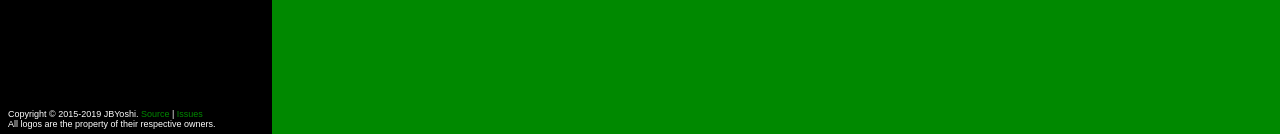
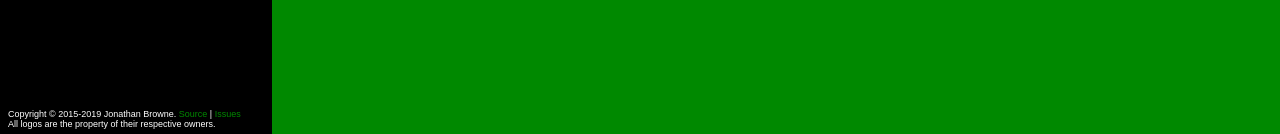
Before and after one commit to JBYoshi/jbyoshi.github.io, a Jekyll site: the page built from index.html, in a window 1280 px wide. Shown: the part 763-897 px from the top of the page. Built offline with Jekyll 4.4.1, drawn with Linux system fonts in a browser that asks for light colours.

Commit message:
Less hardcoding.

```diff
--- a/_config.yml
+++ b/_config.yml
@@ -19,4 +19,4 @@
 kramdown:
   header_offset: 1
 title: jbyoshi.github.io
-author: JBYoshi
+author: Jonathan Browne
--- a/_layouts/base.html
+++ b/_layouts/base.html
@@ -6,10 +6,9 @@
 
         <title>{{ page.title }} -
                 {% if jekyll.environment == "development" %}
-                JBYoshi@localhost
-                {% else %}
-                jbyoshi.github.io
+                [DEV]
                 {% endif %}
+                {{ site.title }}
         </title>
         <link rel="stylesheet" href="/assets/style.css">
         <link rel="alternate" type="application/rss+xml" href="/feed.xml" />
@@ -22,10 +21,9 @@
         <div id="main">
             <header class="site-title"><a href="/">
                 {% if jekyll.environment == "development" %}
-                JBYoshi@localhost
-                {% else %}
-                jbyoshi.github.io
+                [DEV]
                 {% endif %}
+                {{ site.title }}
             </a></header>
             <main>
                 {% if layout.article %}
@@ -44,10 +42,9 @@
                 <h1 class="site-title">
                     <a href="/" rel="author">
                         {% if jekyll.environment == "development" %}
-                        JBYoshi@localhost
-                        {% else %}
-                        jbyoshi.github.io
+                        [DEV]
                         {% endif %}
+                        {{ site.title }}
                     </a>
                 </h1>
                 <a href="/">About Me</a>
@@ -76,7 +73,7 @@
                 </a>
             </nav>
             <footer id="copyright">
-                Copyright &copy; 2015-2019 JBYoshi.
+                Copyright &copy; 2015-2019 {{ site.author }}.
                 <a href="https://github.com/JBYoshi/jbyoshi.github.io">Source</a> |
                 <a href="https://github.com/JBYoshi/jbyoshi.github.io/issues">Issues</a>
                 <br>
```
